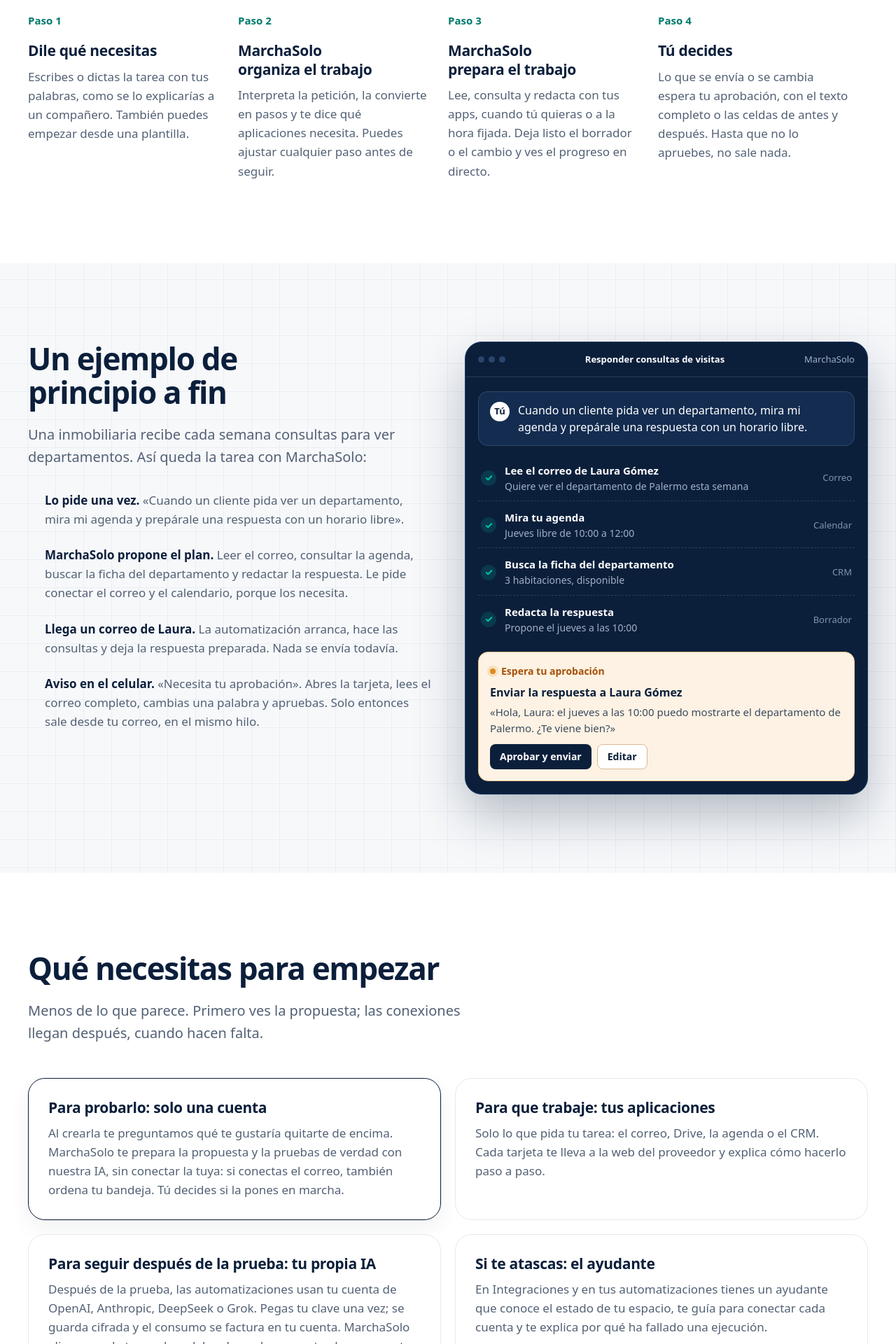
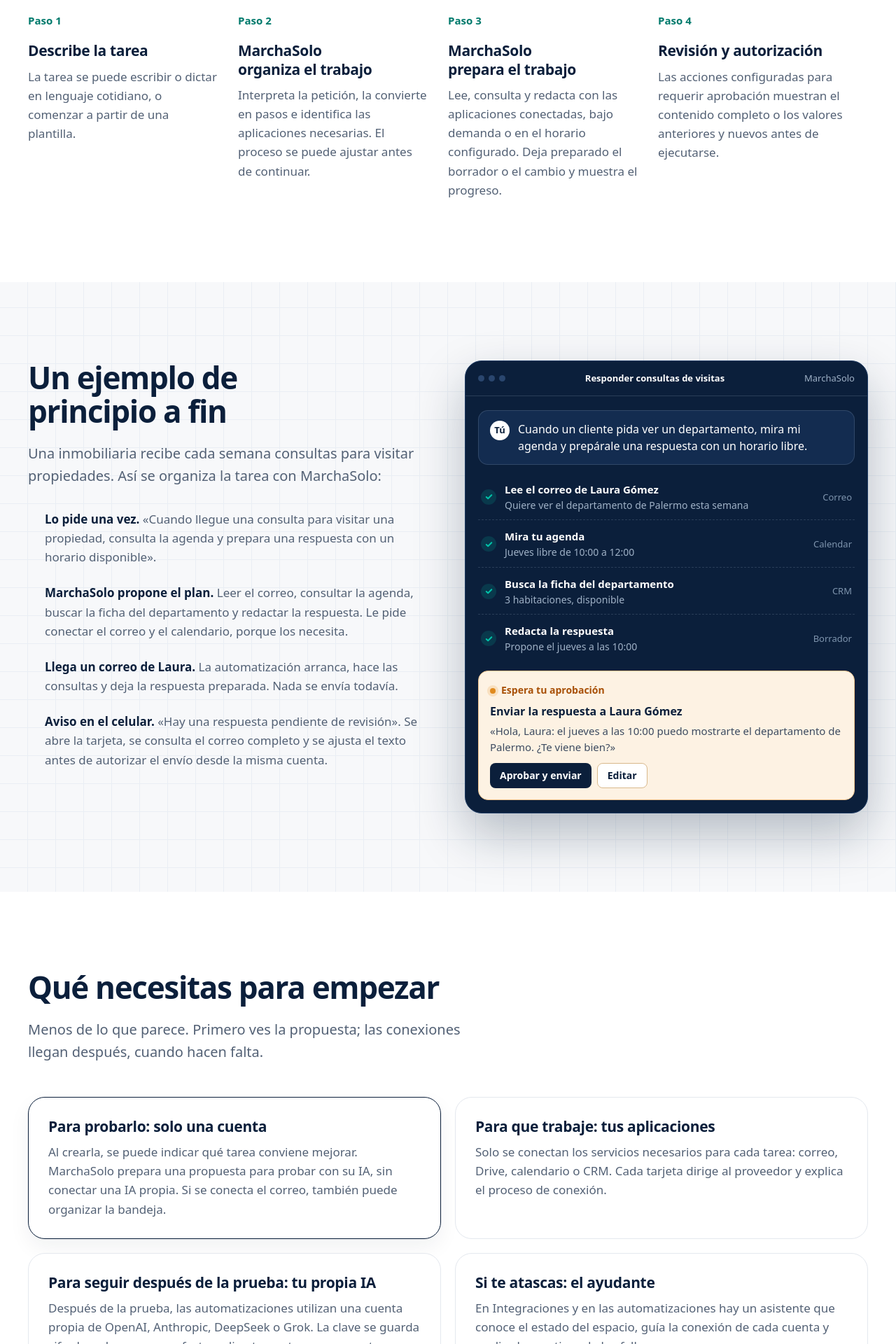
Before and after one commit to CESARKUBEREK/Delega, a Next.js app: page /como-funciona in a window 1280 px wide. Shown: the part 480-2400 px from the top of the page at 70% size. Built offline with nearby package versions, Linux system fonts and the light colour scheme; no server answers.

Commit message:
Reescribe cómo funciona con español neutro y promesas precisas

```diff
--- a/src/app/como-funciona/page.tsx
+++ b/src/app/como-funciona/page.tsx
@@ -5,30 +5,30 @@ import { publicPageMetadata } from "@/lib/seo"
 
 export const metadata = publicPageMetadata({
   title: "Cómo funciona",
-  description: "Cuatro pasos, siempre los mismos. MarchaSolo prepara el trabajo; la decisión final es siempre tuya.",
+  description: "Cuatro pasos para pasar de una tarea a un proceso organizado. MarchaSolo prepara el trabajo y permite revisar las acciones que requieren autorización.",
   path: "/como-funciona",
 })
 
 const FAQS = [
   {
-    question: "¿Puede enviar algo sin que yo lo vea?",
+    question: "¿Qué acciones requieren revisión antes de ejecutarse?",
     answer:
-      "No. Correos, mensajes, cambios en planillas, documentos, CRM y agenda esperan tu aprobación. Las excepciones son los avisos que te manda a ti y, solo si lo activas, las citas que reserva dentro del horario que tú fijes.",
+      "Las acciones externas configuradas para aprobación —como ciertos envíos o cambios— quedan pendientes de revisión. Los avisos internos y las automatizaciones expresamente autorizadas pueden ejecutarse según la configuración del espacio.",
   },
   {
-    question: "¿Es un agente que actúa solo?",
+    question: "¿MarchaSolo puede ejecutar tareas automáticamente?",
     answer:
-      "No. MarchaSolo prepara el trabajo como un compañero: lee, consulta y deja listo el borrador o el cambio. La decisión de enviar o modificar es siempre tuya.",
+      "MarchaSolo puede automatizar pasos de lectura, consulta y preparación. Las acciones sensibles pueden requerir aprobación; el comportamiento depende de los permisos y las reglas configuradas.",
   },
   {
     question: "¿Tengo que saber de inteligencia artificial?",
     answer:
-      "No. Describes la tarea con tus palabras. Si quieres, puedes elegir entre los modos Ahorro, Inteligente o Máxima calidad, pero Inteligente funciona bien sin tocar nada.",
+      "No. Basta con describir la tarea en lenguaje cotidiano. También es posible elegir entre los modos Ahorro, Inteligente o Máxima calidad.",
   },
   {
     question: "¿Qué pasa si una ejecución falla?",
     answer:
-      "La ejecución te dice por qué ha fallado y qué hacer, con un botón para abrir la conexión que toque o volver a intentarlo. Si tu proveedor de IA se queda sin saldo, MarchaSolo puede seguir con otra IA que tengas conectada.",
+      "La ejecución informa del motivo del fallo y de los pasos disponibles, como revisar la conexión o volver a intentarlo. Si el proveedor de IA no tiene saldo, se puede utilizar otro proveedor conectado, si la configuración lo permite.",
   },
   {
     question: "¿Qué pasa cuando termina la prueba?",
@@ -36,14 +36,14 @@ const FAQS = [
       "Tu cuenta, tus automatizaciones y tu bandeja siguen ahí. Para seguir, pasas al plan Solo y conectas tu propia IA (OpenAI, Anthropic, DeepSeek o Grok); MarchaSolo te guía paso a paso.",
   },
   {
-    question: "¿Y si mis clientes me escriben por WhatsApp?",
+    question: "¿Cómo se conecta WhatsApp?",
     answer:
-      "MarchaSolo funciona con WhatsApp a través de Twilio, el proveedor oficial. El número se conecta en alrededor de una hora, pero hasta que Meta verifica tu negocio (puede tardar una o dos semanas y pide documentos) funciona con límites. Mientras tanto, puedes empezar con tu correo y sumar WhatsApp cuando esté listo.",
+      "La conexión se realiza mediante un proveedor compatible con la API oficial de WhatsApp Business. La disponibilidad, los requisitos de verificación y los plazos dependen del proveedor y de la revisión de Meta. Mientras se completa el proceso, es posible comenzar con el correo y añadir WhatsApp más adelante.",
   },
   {
-    question: "¿Puedo usarlo desde el celular?",
+    question: "¿Se puede utilizar desde un teléfono móvil?",
     answer:
-      "Sí. MarchaSolo se instala en el celular desde el navegador, te avisa cuando algo espera tu aprobación y puedes dictar las peticiones.",
+      "Sí. MarchaSolo puede instalarse desde el navegador del teléfono móvil, enviar avisos cuando hay tareas pendientes y permitir dictar instrucciones.",
   },
 ] as const
 
@@ -65,7 +65,7 @@ export default function HowItWorksPage() {
           <div className="site-container">
             <h1 className="site-h1">Cómo funciona</h1>
             <p className="site-lead">
-              Cuatro pasos, siempre los mismos. MarchaSolo prepara el trabajo; la decisión final es siempre tuya.
+              Cuatro pasos para organizar el trabajo. MarchaSolo prepara las tareas y facilita la revisión de las acciones que requieren autorización.
             </p>
           </div>
         </section>
@@ -77,31 +77,27 @@ export default function HowItWorksPage() {
             </h2>
             <ol className="steps is-four">
               <li>
-                <h3 className="site-h3">Dile qué necesitas</h3>
+                <h3 className="site-h3">Describe la tarea</h3>
                 <p>
-                  Escribes o dictas la tarea con tus palabras, como se lo explicarías a un compañero. También puedes
-                  empezar desde una plantilla.
+                  La tarea se puede escribir o dictar en lenguaje cotidiano, o comenzar a partir de una plantilla.
                 </p>
               </li>
               <li>
                 <h3 className="site-h3">MarchaSolo organiza el trabajo</h3>
                 <p>
-                  Interpreta la petición, la convierte en pasos y te dice qué aplicaciones necesita. Puedes ajustar
-                  cualquier paso antes de seguir.
+                  Interpreta la petición, la convierte en pasos e identifica las aplicaciones necesarias. El proceso se puede ajustar antes de continuar.
                 </p>
               </li>
               <li>
                 <h3 className="site-h3">MarchaSolo prepara el trabajo</h3>
                 <p>
-                  Lee, consulta y redacta con tus apps, cuando tú quieras o a la hora fijada. Deja listo el borrador o el
-                  cambio y ves el progreso en directo.
+                  Lee, consulta y redacta con las aplicaciones conectadas, bajo demanda o en el horario configurado. Deja preparado el borrador o el cambio y muestra el progreso.
                 </p>
               </li>
               <li>
-                <h3 className="site-h3">Tú decides</h3>
+                <h3 className="site-h3">Revisión y autorización</h3>
                 <p>
-                  Lo que se envía o se cambia espera tu aprobación, con el texto completo o las celdas de antes y después.
-                  Hasta que no lo apruebes, no sale nada.
+                  Las acciones configuradas para requerir aprobación muestran el contenido completo o los valores anteriores y nuevos antes de ejecutarse.
                 </p>
               </li>
             </ol>
@@ -115,12 +111,11 @@ export default function HowItWorksPage() {
                 Un ejemplo de principio a fin
               </h2>
               <p className="site-lead">
-                Una inmobiliaria recibe cada semana consultas para ver departamentos. Así queda la tarea con MarchaSolo:
+                Una inmobiliaria recibe cada semana consultas para visitar propiedades. Así se organiza la tarea con MarchaSolo:
               </p>
               <ol className="mt-8 grid gap-6 pl-5 text-[var(--ms-muted)] [&>li]:pl-1">
                 <li>
-                  <b className="text-[var(--ms-navy)]">Lo pide una vez.</b> «Cuando un cliente pida ver un departamento, mira mi
-                  agenda y prepárale una respuesta con un horario libre».
+                  <b className="text-[var(--ms-navy)]">Lo pide una vez.</b> «Cuando llegue una consulta para visitar una propiedad, consulta la agenda y prepara una respuesta con un horario disponible».
                 </li>
                 <li>
                   <b className="text-[var(--ms-navy)]">MarchaSolo propone el plan.</b> Leer el correo, consultar la agenda,
@@ -132,9 +127,7 @@ export default function HowItWorksPage() {
                   consultas y deja la respuesta preparada. Nada se envía todavía.
                 </li>
                 <li>
-                  <b className="text-[var(--ms-navy)]">Aviso en el celular.</b> «Necesita tu aprobación». Abres la tarjeta,
-                  lees el correo completo, cambias una palabra y apruebas. Solo entonces sale desde tu correo, en el mismo
-                  hilo.
+                  <b className="text-[var(--ms-navy)]">Aviso en el celular.</b> «Hay una respuesta pendiente de revisión». Se abre la tarjeta, se consulta el correo completo y se ajusta el texto antes de autorizar el envío desde la misma cuenta.
                 </li>
               </ol>
             </div>
@@ -156,31 +149,25 @@ export default function HowItWorksPage() {
               <div className="fact is-key">
                 <h3 className="site-h3">Para probarlo: solo una cuenta</h3>
                 <p>
-                  Al crearla te preguntamos qué te gustaría quitarte de encima. MarchaSolo te prepara la propuesta y la
-                  pruebas de verdad con nuestra IA, sin conectar la tuya: si conectas el correo, también ordena tu bandeja.
-                  Tú decides si la pones en marcha.
+                  Al crearla, se puede indicar qué tarea conviene mejorar. MarchaSolo prepara una propuesta para probar con su IA, sin conectar una IA propia. Si se conecta el correo, también puede organizar la bandeja.
                 </p>
               </div>
               <div className="fact">
                 <h3 className="site-h3">Para que trabaje: tus aplicaciones</h3>
                 <p>
-                  Solo lo que pida tu tarea: el correo, Drive, la agenda o el CRM. Cada tarjeta te lleva a la web del
-                  proveedor y explica cómo hacerlo paso a paso.
+                  Solo se conectan los servicios necesarios para cada tarea: correo, Drive, calendario o CRM. Cada tarjeta dirige al proveedor y explica el proceso de conexión.
                 </p>
               </div>
               <div className="fact">
                 <h3 className="site-h3">Para seguir después de la prueba: tu propia IA</h3>
                 <p>
-                  Después de la prueba, las automatizaciones usan tu cuenta de OpenAI, Anthropic, DeepSeek o Grok. Pegas tu clave una vez; se
-                  guarda cifrada y el consumo se factura en tu cuenta. MarchaSolo elige en cada tarea el modelo adecuado y
-                  respeta el presupuesto que marques.
+                  Después de la prueba, las automatizaciones utilizan una cuenta propia de OpenAI, Anthropic, DeepSeek o Grok. La clave se guarda cifrada y el consumo se factura directamente en esa cuenta. MarchaSolo selecciona el modelo según la tarea y respeta el presupuesto configurado.
                 </p>
               </div>
               <div className="fact">
                 <h3 className="site-h3">Si te atascas: el ayudante</h3>
                 <p>
-                  En Integraciones y en tus automatizaciones tienes un ayudante que conoce el estado de tu espacio, te guía
-                  para conectar cada cuenta y te explica por qué ha fallado una ejecución.
+                  En Integraciones y en las automatizaciones hay un asistente que conoce el estado del espacio, guía la conexión de cada cuenta y explica los motivos de los fallos.
                 </p>
               </div>
             </div>
@@ -194,40 +181,33 @@ export default function HowItWorksPage() {
             </h2>
             <div className="faq">
               <details>
-                <summary>¿Puede enviar algo sin que yo lo vea?</summary>
+                <summary>¿Qué acciones requieren revisión antes de ejecutarse?</summary>
                 <div>
-                  No. Correos, mensajes, cambios en planillas, documentos, CRM y agenda esperan tu aprobación. Las
-                  excepciones son los avisos que te manda a ti y, solo si lo activas, las citas que reserva dentro del
-                  horario que tú fijes.
+                  Las acciones externas configuradas para aprobación quedan pendientes de revisión. Los avisos internos y las automatizaciones expresamente autorizadas pueden ejecutarse según los permisos del espacio.
                 </div>
               </details>
               <details>
                 <summary>¿Es un agente que actúa solo?</summary>
                 <div>
-                  No. MarchaSolo prepara el trabajo como un compañero: lee, consulta y deja listo el borrador o el cambio.
-                  La decisión de enviar o modificar es siempre tuya.
+                  MarchaSolo automatiza tareas de lectura, consulta y preparación. Las acciones sensibles pueden requerir autorización según los permisos y reglas configurados.
                 </div>
               </details>
               <details>
                 <summary>¿Tengo que saber de inteligencia artificial?</summary>
                 <div>
-                  No. Describes la tarea con tus palabras. Si quieres, puedes elegir entre los modos Ahorro, Inteligente o
-                  Máxima calidad, pero Inteligente funciona bien sin tocar nada.
+                  No. Basta con describir la tarea en lenguaje cotidiano. También se puede elegir entre los modos Ahorro, Inteligente o Máxima calidad.
                 </div>
               </details>
               <details>
                 <summary>¿Qué pasa si una ejecución falla?</summary>
                 <div>
-                  La ejecución te dice por qué ha fallado y qué hacer, con un botón para abrir la conexión que toque o
-                  volver a intentarlo. Si tu proveedor de IA se queda sin saldo, MarchaSolo puede seguir con otra IA que
-                  tengas conectada.
+                  La ejecución informa del motivo del fallo y de los pasos disponibles, como revisar la conexión o volver a intentarlo. Si el proveedor de IA no tiene saldo, se puede utilizar otro proveedor conectado, si la configuración lo permite.
                 </div>
               </details>
               <details>
                 <summary>¿Puedo usarlo desde el celular?</summary>
                 <div>
-                  Sí. MarchaSolo se instala en el celular desde el navegador, te avisa cuando algo espera tu aprobación y
-                  puedes dictar las peticiones.
+                  Sí. MarchaSolo puede instalarse desde el navegador del teléfono móvil, enviar avisos cuando hay tareas pendientes y permitir dictar instrucciones.
                 </div>
               </details>
             </div>
@@ -243,10 +223,9 @@ export default function HowItWorksPage() {
           <div className="site-container">
             <div className="site-cta">
               <div>
-                <h2 className="site-h2">Pruébalo con una tarea tuya</h2>
+                <h2 className="site-h2">Prueba MarchaSolo con una tarea real</h2>
                 <p>
-                  MarchaSolo te prepara la propuesta antes de que conectes nada y la pruebas gratis. Tú decides si la pones
-                  en marcha.
+                  MarchaSolo prepara una propuesta antes de conectar las aplicaciones y permite probarla sin costo inicial.
                 </p>
               </div>
               <Link href="/crear-cuenta" className="btn btn-primary">
```
